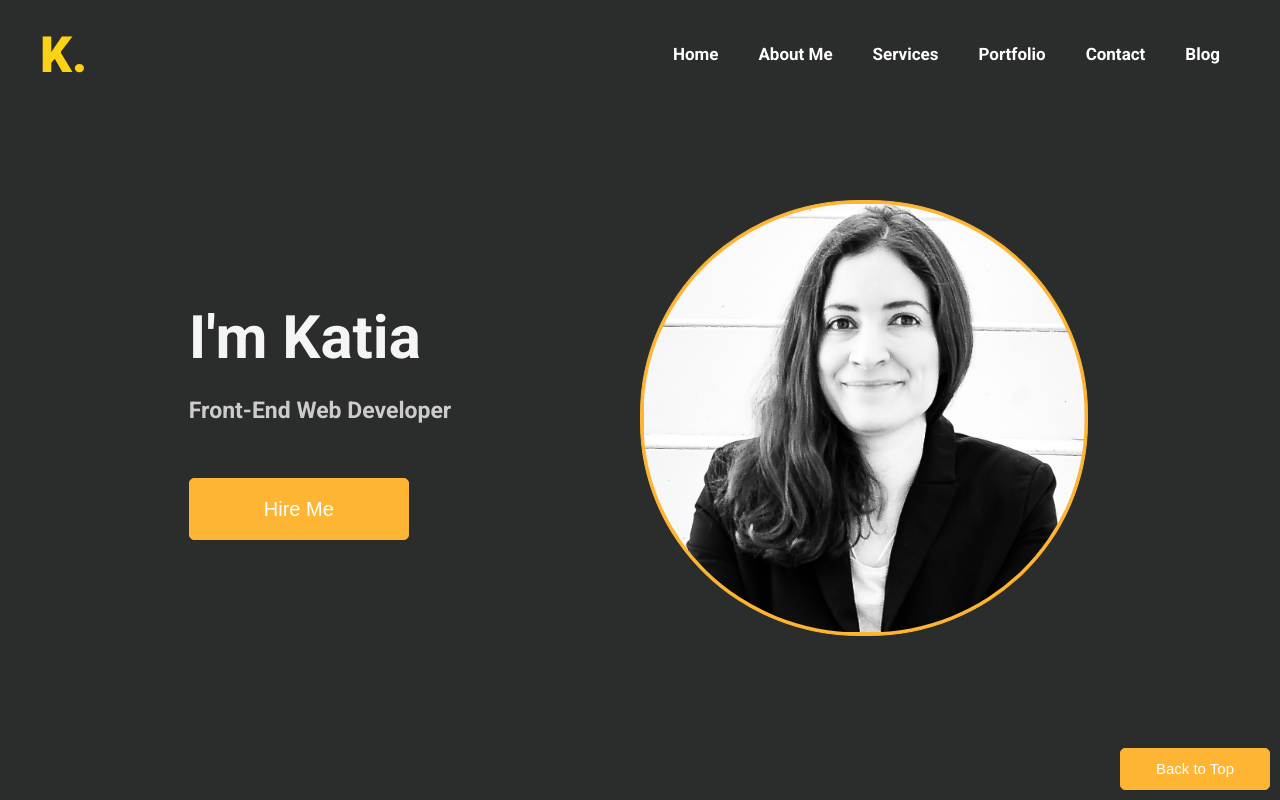
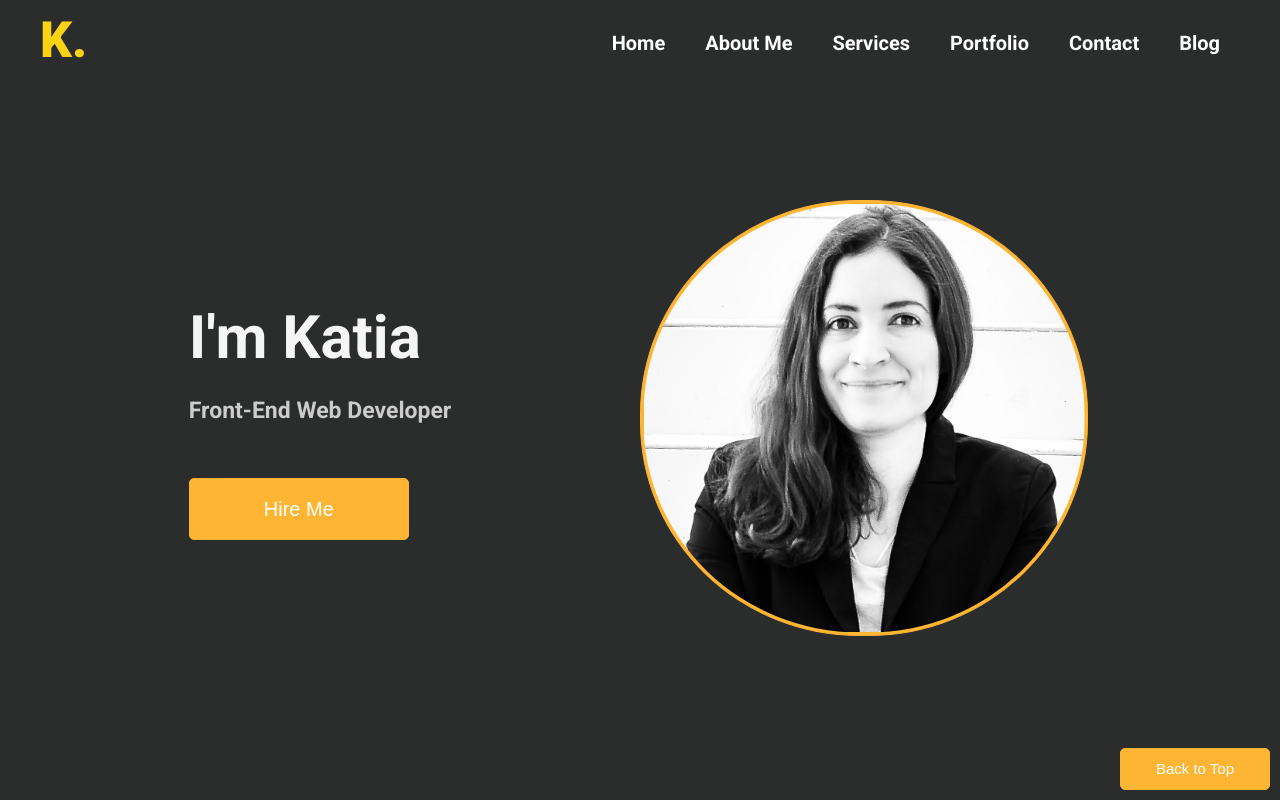
Before and after one commit to Katiao/CommunityProjectReact, a React (Create React App) app: page / in a window 1280 px wide. Shown: the top 800 px of the page. Built offline with nearby package versions, Linux system fonts and the light colour scheme.

Commit message:
center menu links in navbar and increase their font size. Reduce navbar margin mobile view

```diff
--- a/src/components/Navigation/data.js
+++ b/src/components/Navigation/data.js
@@ -2,22 +2,22 @@ const links = [
 	{
 		id: 2,
 		url: 'about-me',
-		text: 'About Me',
+		text: 'about me',
 	},
 	{
 		id: 3,
 		url: 'services',
-		text: 'Services',
+		text: 'services',
 	},
 	{
 		id: 4,
 		url: 'latest-works',
-		text: 'Portfolio',
+		text: 'portfolio',
 	},
 	{
 		id: 5,
 		url: 'contact',
-		text: 'Contact',
+		text: 'contact',
 	},
 ];
 
--- a/src/components/Navigation/navigation.scss
+++ b/src/components/Navigation/navigation.scss
@@ -10,7 +10,7 @@ $bp-small: 41em; // 656px
 	display: flex;
 	align-items: center;
 	justify-content: space-between;
-	padding: 1rem;
+	padding: 0 1rem;
 }
 
 .nav-toggle {
@@ -20,7 +20,7 @@ $bp-small: 41em; // 656px
 	font-size: 2.5rem;
 	cursor: pointer;
 	transition: all 0.3s linear;
-	margin-right: 2rem;
+	margin-right: 1rem;
 }
 .nav-toggle:hover {
 	color: #fbd214;
@@ -34,21 +34,21 @@ $bp-small: 41em; // 656px
 	font-weight: 900;
 	font-size: 5rem;
 	line-height: 6rem;
-	margin-left: 2rem;
-	margin-top: 1.5rem;
 	color: #fbd214;
 	background-color: #2b2c2c;
+	margin: 0.5rem 0 0.5rem 1rem;
 }
 
 .links {
+	list-style-type: none;
 	& a {
 		color: #fff;
-		font-size: 1.5rem;
 		text-transform: capitalize;
 		display: block;
 		font-weight: 700;
-		padding: 0.5rem 1rem;
 		transition: all 0.3s linear;
+		font-size: 2rem;
+		padding: 1rem 1.5rem 0.5rem 1.5rem;
 
 		&:hover {
 			color: #fbd214;
@@ -65,14 +65,6 @@ $bp-small: 41em; // 656px
 	overflow: hidden;
 	transition: all 0.3s linear;
 	margin-left: 2rem;
-	& .links {
-		list-style-type: none;
-
-		& a {
-			font-size: 1.7rem;
-			padding: 1rem 1.5rem 0.5rem 1.5rem;
-		}
-	}
 }
 
 .show-container {
@@ -91,14 +83,11 @@ $bp-small: 41em; // 656px
 	.nav-center {
 		grid-column: full-start / full-end;
 		grid-row: 1 / 2;
-		//max-width: 117rem;
 		width: 100%;
 		margin: 0 auto;
 		display: flex;
 		align-items: center;
 		justify-content: space-between;
-		//padding: 1rem;
-		padding-top: 1rem;
 		background-color: #2b2c2c;
 		position: fixed;
 		z-index: 100;
@@ -118,11 +107,10 @@ $bp-small: 41em; // 656px
 		padding-right: 4rem;
 	}
 	.links a {
-		margin: 0.4rem 0.5rem;
+		margin: 0 0.5rem;
 	}
 	.logo {
-		margin-left: 4rem;
-		margin-bottom: 1rem;
+		margin: 1rem 0 1rem 4rem;
 		&:hover {
 			cursor: pointer;
 		}
```
